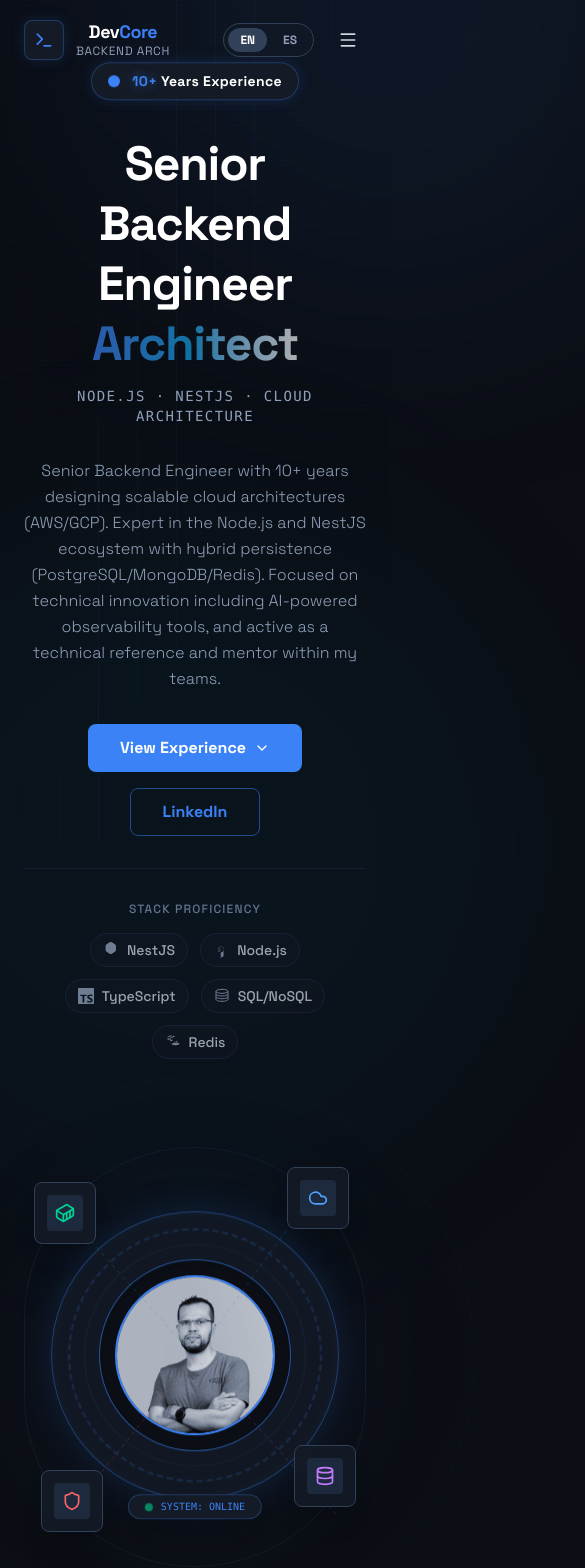
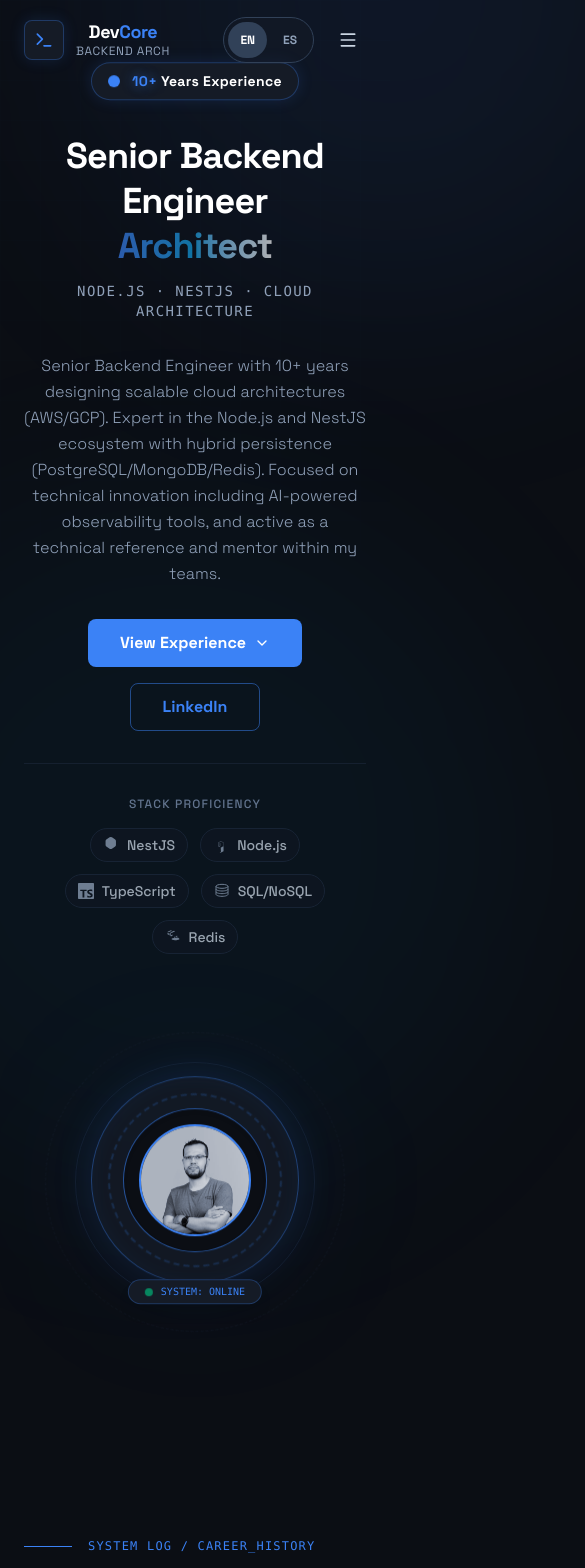
Before and after one commit to diegoxdc99/portfolio, a Next.js app: page / in a window 390 px wide. Shown: the top 1568 px of the page, 585 px wide, since content can reach past the window. Built offline with nearby package versions, Linux system fonts and the light colour scheme.

Commit message:
feat: improve mobile design (#2)
Co-authored-by: Diego Meneses <diego.meneses@globant.com>

```diff
--- a/app/globals.css
+++ b/app/globals.css
@@ -91,6 +91,16 @@
   --sidebar-accent-foreground: #e2e8f0;
   --sidebar-border: rgba(59, 130, 246, 0.15);
   --sidebar-ring: rgba(59, 130, 246, 0.3);
+}
+
+/* ─── Reduced motion (accessibility) ─────────────────────────────────────── */
+@media (prefers-reduced-motion: reduce) {
+  *,
+  *::before,
+  *::after {
+    animation-duration: 0.01ms !important;
+    animation-iteration-count: 1 !important;
+  }
 }
 
 /* ─── Keyframes ───────────────────────────────────────────────────────────── */
--- a/components/sections/contact/Contact.tsx
+++ b/components/sections/contact/Contact.tsx
@@ -13,7 +13,7 @@ export default function Contact() {
   return (
     <div className="w-full max-w-7xl mx-auto px-6 py-24 relative">
       {/* ── Rain background columns (CSS only) ── */}
-      <div className="fixed inset-0 z-0 pointer-events-none overflow-hidden" aria-hidden>
+      <div className="hidden md:block fixed inset-0 z-0 pointer-events-none overflow-hidden" aria-hidden>
         {[5, 15, 25, 35, 45, 55, 65, 75, 85, 95].map((left, i) => (
           <div
             key={left}
--- a/components/sections/hero/Hero.tsx
+++ b/components/sections/hero/Hero.tsx
@@ -53,7 +53,7 @@ export default function Hero() {
 
           {/* Headline */}
           <motion.div variants={VARIANTS.item} className="space-y-3">
-            <h1 className="text-5xl md:text-6xl lg:text-7xl font-bold leading-tight tracking-tight text-white">
+            <h1 className="text-4xl sm:text-5xl md:text-6xl lg:text-7xl font-bold leading-tight tracking-tight text-white">
               {t(basics.headline)}
               <br />
               <span className="text-transparent bg-clip-text bg-gradient-to-r from-brand via-cyber-accent to-white animate-pulse-slow">
@@ -106,11 +106,11 @@ export default function Hero() {
         </motion.div>
 
         {/* ── Visual column ── */}
-        <div className="relative h-[500px] lg:h-[680px] w-full flex items-center justify-center">
+        <div className="relative h-[360px] sm:h-[420px] md:h-[500px] lg:h-[680px] w-full flex items-center justify-center">
           {/* Outer orbital rings */}
           <div className="absolute inset-0 flex items-center justify-center pointer-events-none" aria-hidden>
-            <div className="w-[420px] h-[420px] border border-slate-800/50 rounded-full" />
-            <div className="absolute w-[560px] h-[560px] border border-slate-800/25 rounded-full border-dashed animate-spin-slow" style={{ animationDuration: '60s' }} />
+            <div className="w-[240px] h-[240px] sm:w-[320px] sm:h-[320px] md:w-[420px] md:h-[420px] border border-slate-800/50 rounded-full" />
+            <div className="absolute w-[300px] h-[300px] sm:w-[420px] sm:h-[420px] md:w-[560px] md:h-[560px] border border-slate-800/25 rounded-full border-dashed animate-spin-slow" style={{ animationDuration: '60s' }} />
           </div>
 
           {/* Core orbital avatar */}
--- a/components/sections/hero/HeroFloatingCards.tsx
+++ b/components/sections/hero/HeroFloatingCards.tsx
@@ -29,7 +29,7 @@ export default function HeroFloatingCards({ cards }: HeroFloatingCardsProps) {
     <>
       {/* SVG connector lines */}
       <svg
-        className="absolute inset-0 w-full h-full pointer-events-none z-0 opacity-25"
+        className="hidden sm:block absolute inset-0 w-full h-full pointer-events-none z-0 opacity-25"
         aria-hidden
         xmlns="http://www.w3.org/2000/svg"
       >
@@ -48,7 +48,7 @@ export default function HeroFloatingCards({ cards }: HeroFloatingCardsProps) {
             key={card.id}
             className={[
               positionClass,
-              'group z-20 flex items-center gap-3 p-3',
+              'hidden sm:flex group z-20 items-center gap-3 p-3',
               'bg-surface/90 border border-slate-700 backdrop-blur rounded-lg shadow-xl',
               'hover:scale-110 hover:shadow-2xl transition-all duration-200 cursor-default',
               card.accentClass,
--- a/components/sections/hero/HeroOrbit.tsx
+++ b/components/sections/hero/HeroOrbit.tsx
@@ -13,7 +13,7 @@ export default function HeroOrbit({ avatarUrl, name }: HeroOrbitProps) {
     <motion.div
       animate={{ y: [0, -12, 0] }}
       transition={{ duration: 6, repeat: Infinity, ease: [0.42, 0, 0.58, 1] as const }}
-      className="relative w-72 h-72 flex items-center justify-center"
+      className="relative w-52 h-52 sm:w-60 sm:h-60 md:w-72 md:h-72 flex items-center justify-center"
     >
       {/* Glow backdrop */}
       <div className="absolute inset-0 rounded-full bg-brand/5 blur-[80px]" aria-hidden />
@@ -31,14 +31,14 @@ export default function HeroOrbit({ avatarUrl, name }: HeroOrbitProps) {
         <DataStream delay={1.5} axis="horizontal" />
 
         {/* Avatar core */}
-        <div className="relative z-20 w-48 h-48 bg-obsidian rounded-full border border-brand/60 flex items-center justify-center shadow-inner">
-          <div className="w-40 h-40 rounded-full overflow-hidden border-2 border-brand relative group">
+        <div className="relative z-20 w-36 h-36 sm:w-40 sm:h-40 md:w-48 md:h-48 bg-obsidian rounded-full border border-brand/60 flex items-center justify-center shadow-inner">
+          <div className="w-28 h-28 sm:w-32 sm:h-32 md:w-40 md:h-40 rounded-full overflow-hidden border-2 border-brand relative group">
             <Image
               src={avatarUrl}
               alt={name}
               fill
               className="object-cover opacity-90 grayscale group-hover:grayscale-0 group-hover:opacity-100 transition-all duration-500"
-              sizes="160px"
+              sizes="(max-width: 640px) 112px, (max-width: 768px) 128px, 160px"
               priority
             />
             <div className="absolute inset-0 bg-brand/15 mix-blend-overlay" aria-hidden />
--- a/components/shared/Navbar.tsx
+++ b/components/shared/Navbar.tsx
@@ -98,7 +98,7 @@ export default function Navbar() {
                 key={lang}
                 onClick={() => language !== lang && toggleLanguage()}
                 className={[
-                  'px-3 py-1 rounded-full transition-all duration-200 uppercase',
+                  'px-3 py-2 rounded-full transition-all duration-200 uppercase min-h-[36px]',
                   language === lang
                     ? 'bg-slate-700 text-white'
                     : 'text-slate-400 hover:text-white',
```
